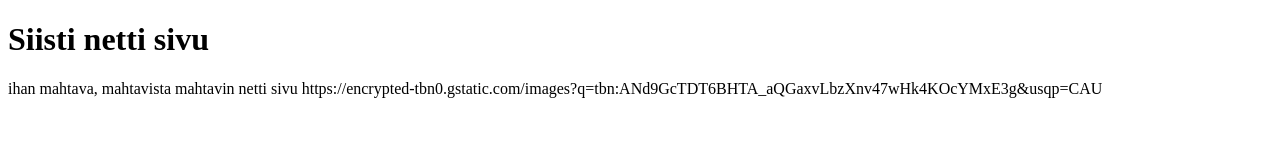
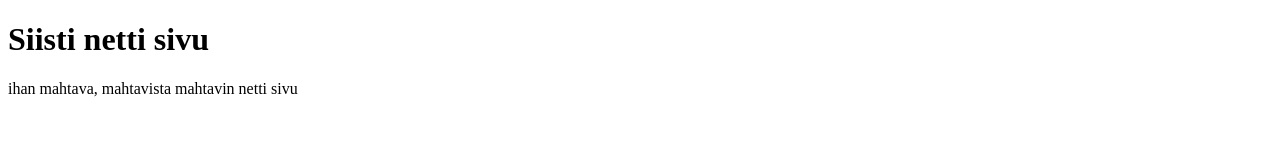
Before and after one commit to Valssu/Valssu.github.io, a plain HTML site: page index.html in a window 1280 px wide. Drawn offline with Linux system fonts and the light colour scheme.

Commit message:
Update index.html

```diff
--- a/index.html
+++ b/index.html
@@ -5,7 +5,7 @@
 
 <h1>    Siisti netti sivu</h1>
 <p>     ihan mahtava, mahtavista mahtavin netti sivu
- https://encrypted-tbn0.gstatic.com/images?q=tbn:ANd9GcTDT6BHTA_aQGaxvLbzXnv47wHk4KOcYMxE3g&usqp=CAU </p>
+  </p>
 
 </body>
 </html>
```
